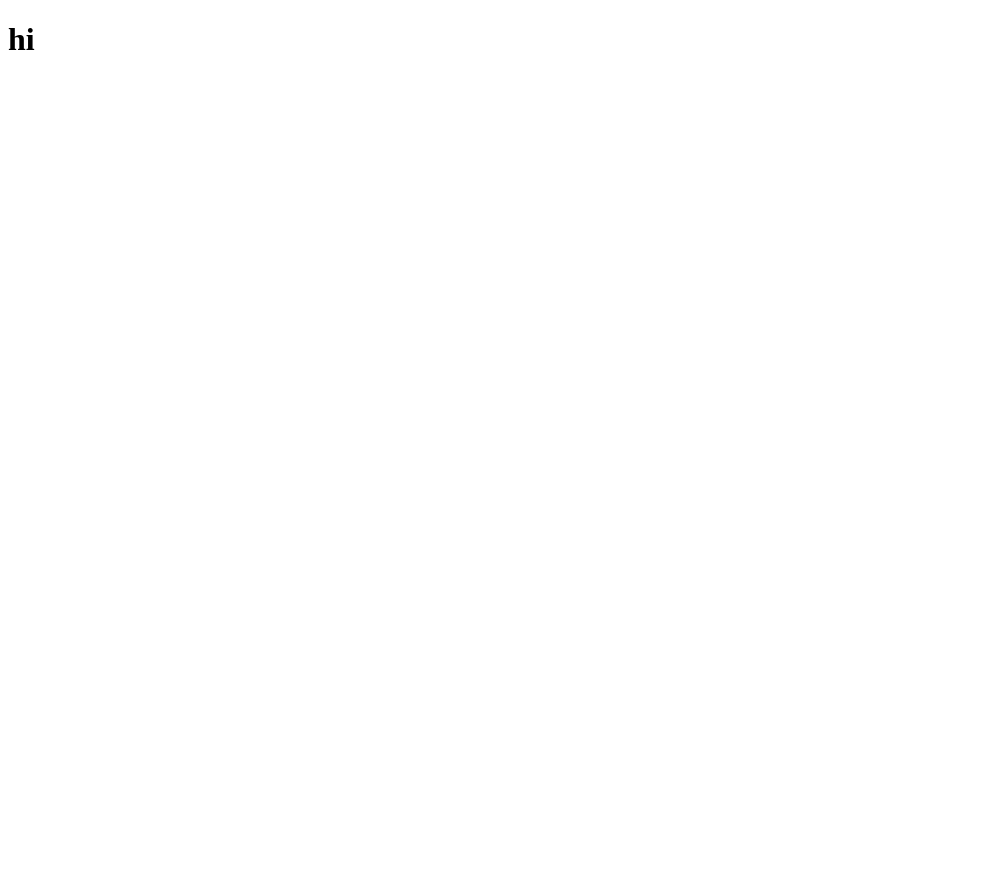
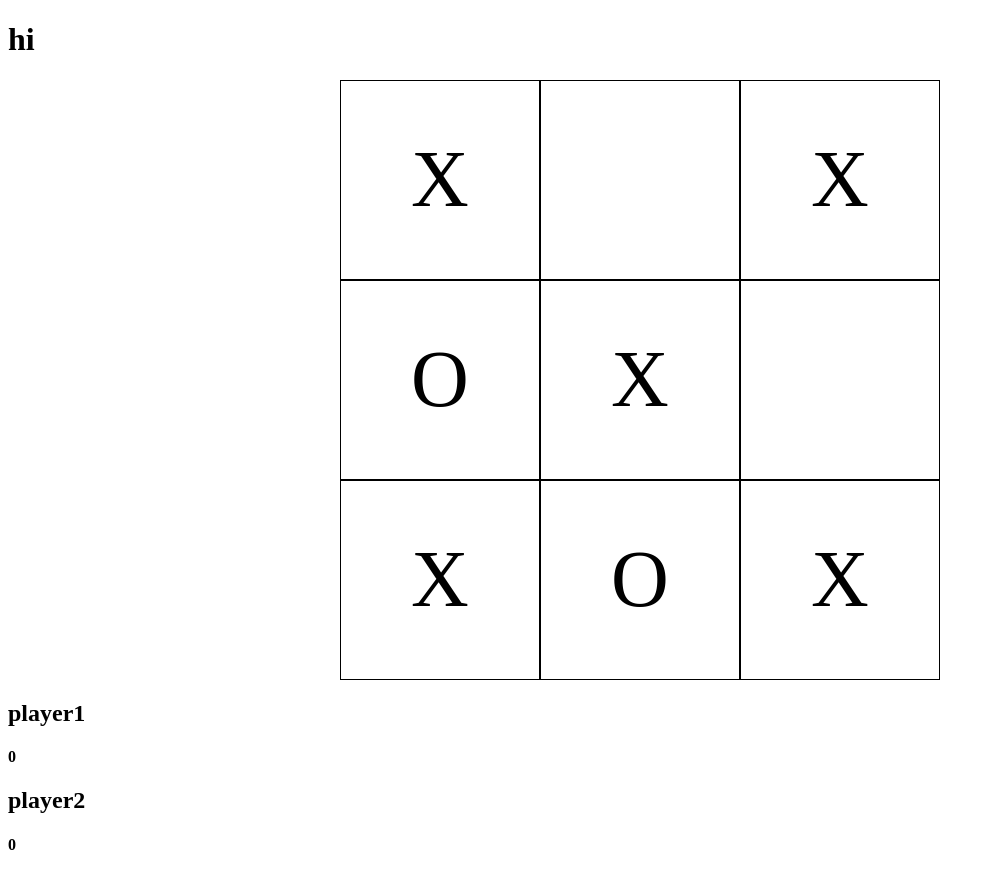
Before and after one commit to Ren0xx/Tic-Tac-Toe, a plain HTML site: page index.html in a window 1280 px wide. Shown: the whole page, without its empty margins (0-995 px from the left). Before the commit the page ends 800 px from the top, so only its background shows below. Drawn offline with Linux system fonts and the light colour scheme.

Commit message:
Move components to displayController

```diff
--- a/index.html
+++ b/index.html
@@ -12,6 +12,25 @@
         <div class="container">
             <!-- content goes here -->
             <h1>hi</h1>
+            <div class="gameboard">
+                <div id="field-0"class="gameboard-field">1</div>
+                <div id="field-1"class="gameboard-field">2</div>
+                <div id="field-2"class="gameboard-field">3</div>
+                <div id="field-3"class="gameboard-field">4</div>
+                <div id="field-4"class="gameboard-field">5</div>
+                <div id="field-5"class="gameboard-field">6 </div>
+                <div id="field-6"class="gameboard-field">7</div>
+                <div id="field-7"class="gameboard-field">8</div>
+                <div id="field-8"class="gameboard-field">9 </div>
+            </div>
+            <div class="player">
+                <h2 class="name"></h2>
+                <h4 class="score"></h4>
+            </div>
+            <div class="player">
+                <h2 class="name"></h2>
+                <h4 class="score"></h4>
+            </div>
         </div>
         <script src="script.js" async defer></script>
     </body>
--- a/script.js
+++ b/script.js
@@ -1,46 +1,95 @@
 const Gameboard = (() => {
-  const gameboard = ["", "", "", "", "", "", "", "", ""];
+  const gameboard = ["X", "", "X", "O", "X", "", "X", "O", "X"];
 
   function changeValue(idx, value) {
-    if (idx >= 1 && idx < 9
-        && (value === "X" || value === "x") || (value === "O" || value === "o")
-        && gameboard[idx] === ''){
-        gameboard[idx] = value.toUpperCase();
+    if (
+      (idx >= 0 &&
+        idx < 9 &&
+        gameboard[idx] === "" &&
+        (value === "X" || value === "x")) ||
+      value === "O" ||
+      value === "o"
+    ) {
+      gameboard[idx] = value.toUpperCase();
     }
   }
-  function display() {
+  function getGameboard() {
     return gameboard;
   }
-  return { display, changeValue };
+
+  return { getGameboard, changeValue };
 })();
 
-const displayController = (() => {
-    const players = [];
-    function addPlayer(player) {
-        players.push(player);
-    }
-  return {addPlayer}
-})();
-
-const Player = (name) => {
+const Player = (name, sign) => {
   let score = 0;
-  const getName = () => name;
+  const getName = () => name || "anonymous";
   const getScore = () => score;
+  const getSign = () => sign;
   const addPoints = (points) => {
     score += points;
   };
-  return { getName, getScore, addPoints };
+  return { getName, getScore, getSign, addPoints };
 };
 
-const player1 = Player("player1");
-Gameboard.changeValue(6, 'o');
-console.log(Gameboard.display());
+const displayController = (() => {
+  let currentSign = "o";
+  let currentPlayer = "";
+  const players = [];
+  const gameboard = Gameboard;
 
+  //Players
+  function addPlayer(player) {
+    players.push(player);
+  }
+  function getPlayers() {
+    return players;
+  }
+  function renderPlayers() {
+    const playerDiv = document.querySelectorAll(".player");
+    for (let [index,player] of playerDiv.entries()) {
+      const name = player.querySelector(".name");
+      name.textContent = players[index].getName();
+
+      const score = player.querySelector(".score");
+	  score.textContent = players[index].getScore();
+    }
+
+  }
+
+  //Gameboard
+  function renderGameboard() {
+    const fields = document.querySelectorAll(".gameboard-field");
+
+    for (let [index, field] of fields.entries()) {
+      field.textContent = gameboard.getGameboard()[index];
+      field.addEventListener("click", () => {
+        gameboard.changeValue(index, currentSign); //changing the value of the array
+        field.textContent = gameboard.getGameboard()[index]; //changing the value in the display (on the page)
+      });
+    }
+  }
+
+  return { addPlayer, getPlayers, renderGameboard, renderPlayers };
+})();
+
+function initializeGame() {
+  const player1 = Player("player1", "X");
+  const player2 = Player("player2", "O");
+  displayController.addPlayer(player1);
+  displayController.addPlayer(player2);
+  displayController.renderGameboard();
+  displayController.renderPlayers();
+  let [p1, p2] = displayController.getPlayers();
+  // Gameboard.changeValue(5, 'o');
+  // Gameboard.changeValue(6, 'X');
+  // Gameboard.changeValue(7, 'X');
+}
+
+initializeGame();
 
 // console.log(player1.getScore());
 // player1.addPoints(2);
-// console.log(player1.getScore());
+// // console.log(player1.getScore());
 
 // function PlayGame(){
-//     initializeGameboard();
 // }
--- a/style.css
+++ b/style.css
@@ -0,0 +1,14 @@
+.gameboard{
+    display: grid;
+    justify-content: center;
+    grid-template-columns: repeat(3, 200px);
+    grid-template-rows: repeat(3, 200px);
+}
+.gameboard-field{
+    border: 1px solid black;
+    font-size: 80px;
+    text-align: center;
+    display: flex;
+    justify-content: center;
+    align-items: center;
+}
```
